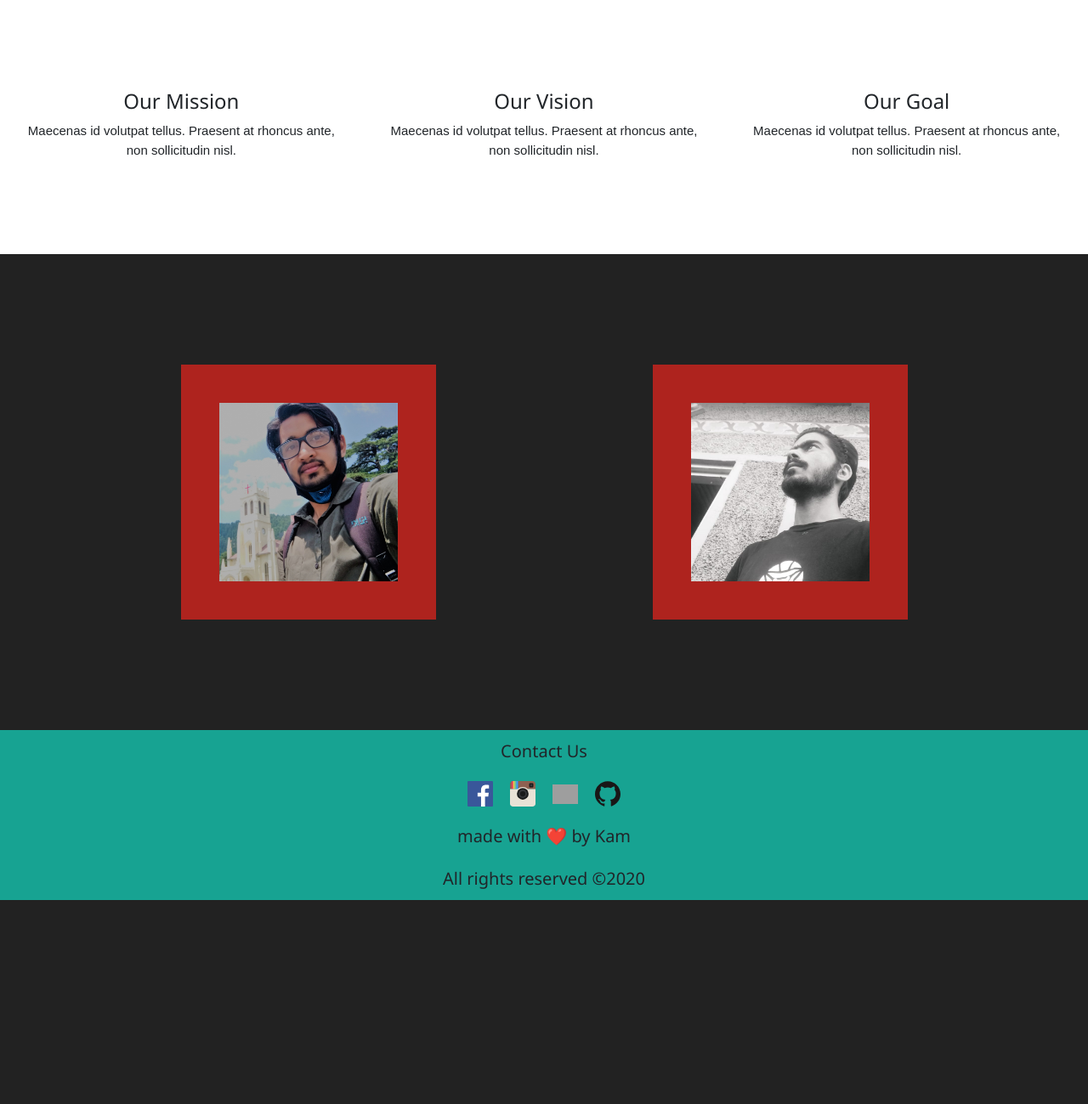
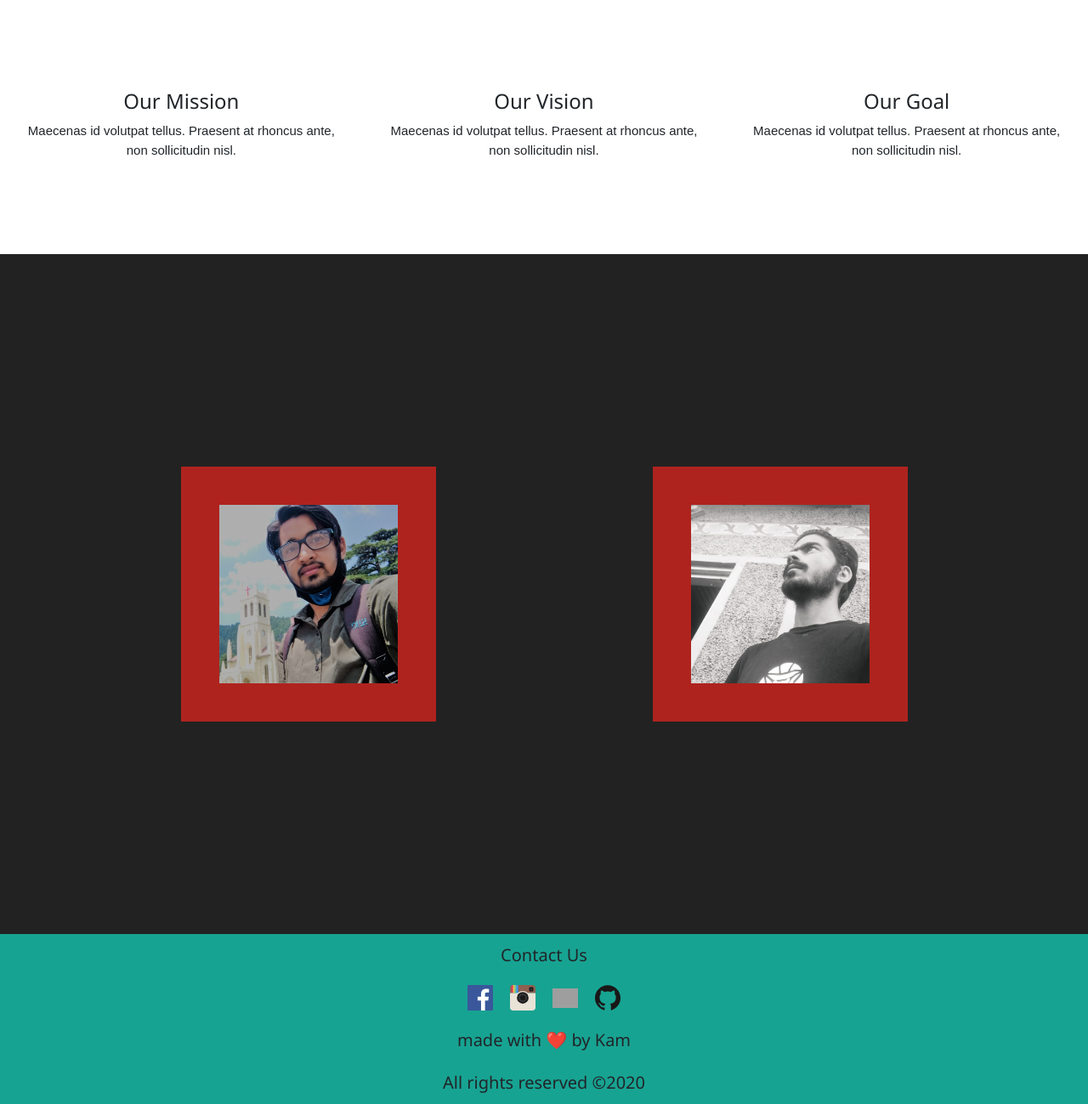
Before and after one commit to KKAMLESH286/Caidox, a Flask app: page / in a window 1280 px wide. Shown: the part 767-2066 px from the top of the page at 85% size. Before the commit the page ends 1826 px from the top, so only its background shows below. Run offline with Flask 2, Linux system fonts and the light colour scheme; some libraries are stand-ins or nearby versions; grey boxes are pictures that could not be loaded.

Commit message:
updated team section

```diff
--- a/static/main1.css
+++ b/static/main1.css
@@ -307,7 +307,7 @@ nav a:hover {
   display: flex;
   justify-content: center;
   align-items: center;
-  height: 70vh;
+  height: 100vh;
   justify-content: space-around;
 }
 
```
